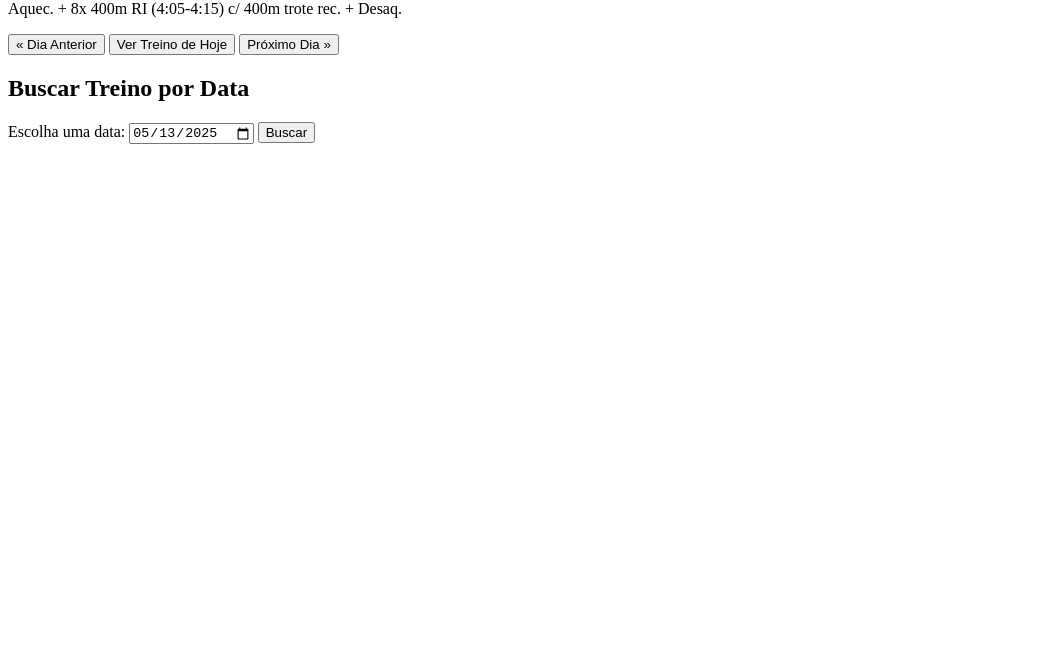
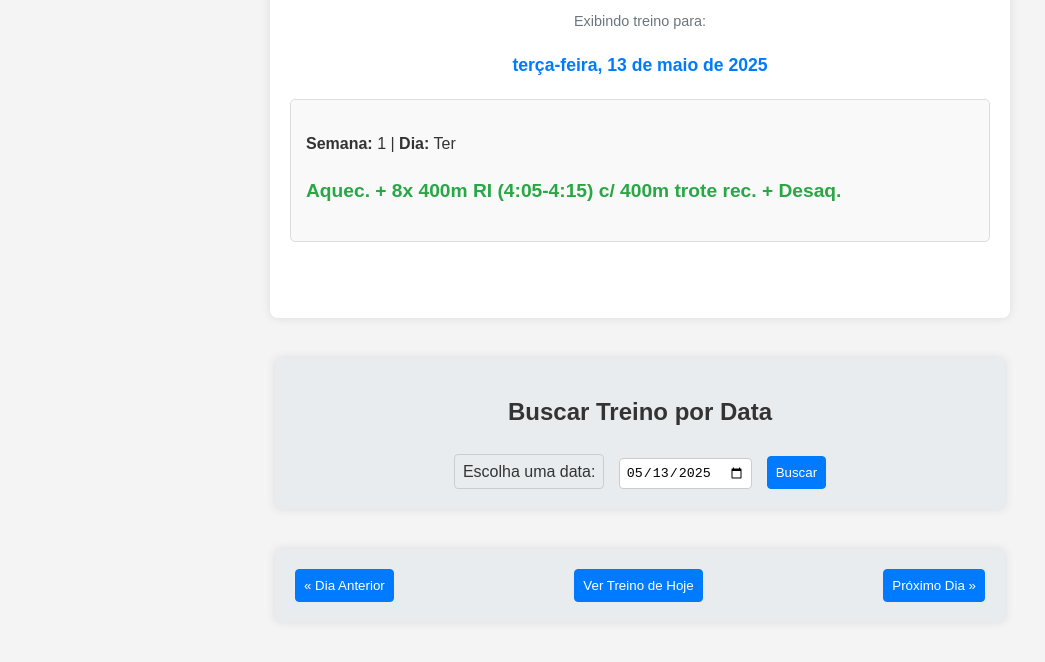
Before and after one commit to yurisj/plano-maratona, a plain HTML site: page index.html in a window 1280 px wide. Shown: the part 168-830 px from the top of the page, without its empty margins (0-1045 px from the left). Before the commit the page ends 800 px from the top, so only its background shows below. Drawn offline with Linux system fonts and the light colour scheme.

Commit message:
Update index.html

```diff
--- a/index.html
+++ b/index.html
@@ -1,3 +1,109 @@
+<!DOCTYPE html>
+<html lang="pt-BR">
+<head>
+    <meta charset="UTF-8">
+    <meta name="viewport" content="width=device-width, initial-scale=1.0">
+    <title>Meu Plano de Treino - Maratona de Buenos Aires</title>
+    <style>
+        body {
+            font-family: Arial, sans-serif;
+            line-height: 1.6;
+            margin: 0;
+            padding: 20px;
+            background-color: #f4f4f4;
+            color: #333;
+            display: flex;
+            flex-direction: column;
+            align-items: center;
+        }
+        .container {
+            background: #fff;
+            padding: 20px;
+            border-radius: 8px;
+            box-shadow: 0 0 10px rgba(0,0,0,0.1);
+            width: 90%;
+            max-width: 700px;
+            text-align: center;
+            margin-bottom: 20px;
+        }
+        h1 {
+            color: #333;
+            margin-bottom: 10px;
+        }
+        #currentDisplayedDate {
+            font-weight: bold;
+            color: #007bff;
+            margin-bottom: 20px;
+            font-size: 1.1em;
+        }
+        .workout-details {
+            text-align: left;
+            padding: 15px;
+            border: 1px solid #ddd;
+            border-radius: 5px;
+            background-color: #f9f9f9;
+            margin-top: 15px;
+        }
+        .workout-title {
+            font-weight: bold;
+            font-size: 1.2em;
+            color: #28a745;
+        }
+        .workout-notes {
+            font-style: italic;
+            color: #666;
+            margin-top: 5px;
+            font-size: 0.9em;
+        }
+        .message {
+            margin-top: 20px;
+            padding: 10px;
+            border-radius: 5px;
+            font-weight: bold;
+        }
+        .info-message { background-color: #e2f3ff; color: #004085; border: 1px solid #b8daff; }
+        .success-message { background-color: #d4edda; color: #155724; border: 1px solid #c3e6cb; }
+        .warning-message { background-color: #fff3cd; color: #856404; border: 1px solid #ffeeba; }
+        .error-message { background-color: #f8d7da; color: #721c24; border: 1px solid #f5c6cb; }
+        .race-day { color: #dc3545 !important; font-weight: bold; font-size: 1.3em; }
+        .rest-day { color: #17a2b8 !important; }
+
+        .search-area, .navigation-area {
+            margin-top: 20px;
+            padding: 15px;
+            background-color: #e9ecef;
+            border-radius: 5px;
+        }
+        .search-area label, .search-area input, .search-area button, .navigation-area button {
+            margin: 5px;
+            padding: 8px;
+            border-radius: 4px;
+            border: 1px solid #ccc;
+        }
+        .search-area input[type="date"] {
+            padding: 6px; /* Ajuste para input date */
+        }
+        .search-area button, .navigation-area button {
+            background-color: #007bff;
+            color: white;
+            cursor: pointer;
+            border-color: #007bff;
+        }
+        .search-area button:hover, .navigation-area button:hover {
+            background-color: #0056b3;
+        }
+        .navigation-area {
+            display: flex;
+            justify-content: space-between;
+        }
+        .current-view-label {
+            font-size: 0.9em;
+            color: #6c757d;
+            margin-bottom: 5px;
+        }
+
+    </style>
+</head>
 <body>
     <div class="container">
         <h1>Plano de Treino - Maratona de Buenos Aires 2025</h1>
@@ -14,14 +120,6 @@
         </div>
     </div>
 
-    <!-- Bloco de Navegação (Anterior, Hoje, Próximo) AGORA VEM PRIMEIRO -->
-    <div class="container navigation-area">
-        <button id="prevDayButton">« Dia Anterior</button>
-        <button id="todayButton">Ver Treino de Hoje</button>
-        <button id="nextDayButton">Próximo Dia »</button>
-    </div>
-
-    <!-- Bloco de Busca por Data AGORA VEM DEPOIS -->
     <div class="container search-area">
         <h2>Buscar Treino por Data</h2>
         <label for="searchDate">Escolha uma data:</label>
@@ -29,11 +127,17 @@
         <button id="searchButton">Buscar</button>
     </div>
 
+    <div class="container navigation-area">
+        <button id="prevDayButton">« Dia Anterior</button>
+        <button id="todayButton">Ver Treino de Hoje</button>
+        <button id="nextDayButton">Próximo Dia »</button>
+    </div>
+
     <script>
-        // O restante do seu JavaScript permanece o mesmo aqui...
-        let currentTrainingPlan = null;
-        let currentlyDisplayedDate = new Date();
+        let currentTrainingPlan = null; // Variável global para armazenar o plano carregado
+        let currentlyDisplayedDate = new Date(); // Data atualmente exibida, inicia com hoje
 
+        // Função para formatar a data como YYYY-MM-DD
         function getFormattedDate(date) {
             const year = date.getFullYear();
             const month = (date.getMonth() + 1).toString().padStart(2, '0');
@@ -41,9 +145,11 @@
             return `${year}-${month}-${day}`;
         }
 
+        // Função para formatar a data para exibição (dd/mm/aaaa, Dia da Semana)
         function getDisplayFormattedDate(date) {
             return date.toLocaleDateString('pt-BR', { weekday: 'long', year: 'numeric', month: 'long', day: 'numeric' });
         }
+
 
         async function loadTrainingPlan() {
             try {
@@ -51,7 +157,7 @@
                 if (!response.ok) {
                     throw new Error(`Erro ao carregar o plano: ${response.status} ${response.statusText}`);
                 }
-                currentTrainingPlan = await response.json();
+                currentTrainingPlan = await response.json(); // Armazena na variável global
                 return true;
             } catch (error) {
                 console.error("Falha ao carregar ou parsear o plano de treino:", error);
@@ -85,8 +191,10 @@
                 return;
             }
 
-            currentlyDisplayedDate = new Date(dateToDisplay);
+            currentlyDisplayedDate = new Date(dateToDisplay); // Atualiza a data atualmente exibida
+             // Garante que a hora seja zerada para evitar problemas de fuso na comparação
             currentlyDisplayedDate.setHours(0, 0, 0, 0);
+
 
             const formattedDate = getFormattedDate(currentlyDisplayedDate);
             document.getElementById('currentDisplayedDate').textContent = getDisplayFormattedDate(currentlyDisplayedDate);
@@ -140,12 +248,16 @@
                     generalMessageElement.classList.add('warning-message');
                 }
             }
+             // Atualiza o valor do input de data para a data exibida
             document.getElementById('searchDate').value = getFormattedDate(currentlyDisplayedDate);
         }
 
+        // Event Listeners
         document.getElementById('searchButton').addEventListener('click', () => {
             const dateInput = document.getElementById('searchDate').value;
             if (dateInput) {
+                // O input date retorna YYYY-MM-DD. O construtor Date precisa de um formato que
+                // não cause problemas de fuso. Adicionar 'T00:00:00' ajuda.
                 const selectedDate = new Date(dateInput + "T00:00:00");
                 displayWorkoutForDate(selectedDate);
             } else {
@@ -166,13 +278,16 @@
         });
 
         document.getElementById('todayButton').addEventListener('click', () => {
-            displayWorkoutForDate(new Date());
+            displayWorkoutForDate(new Date()); // Exibe o treino para a data atual
         });
 
+
+        // Inicialização
         async function initializeApp() {
             const planLoaded = await loadTrainingPlan();
             if (planLoaded) {
-                displayWorkoutForDate(new Date());
+                displayWorkoutForDate(new Date()); // Exibe o treino para a data atual ao carregar
+                 // Define o valor inicial do input date para a data atual
                 document.getElementById('searchDate').value = getFormattedDate(new Date());
             }
         }
@@ -180,3 +295,4 @@
         window.onload = initializeApp;
     </script>
 </body>
+</html>
```
